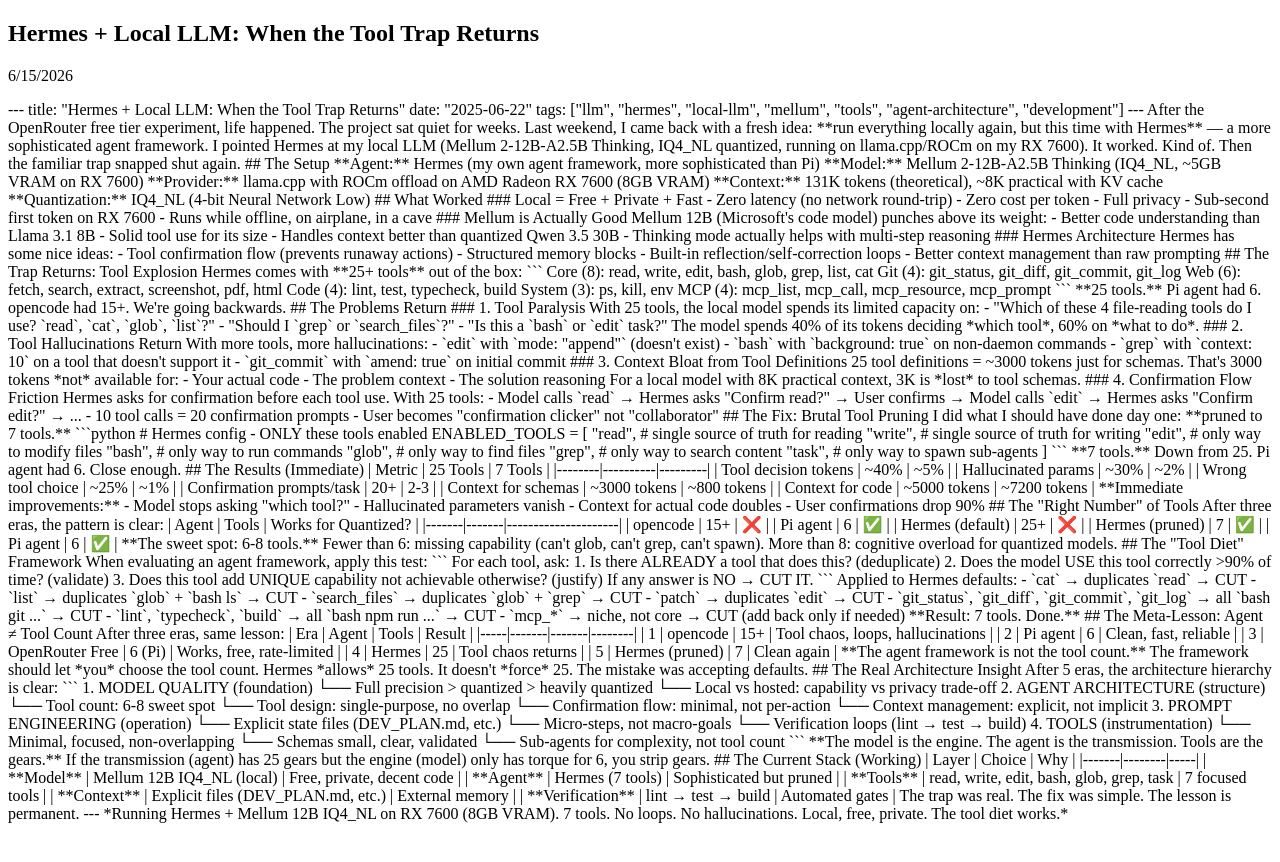
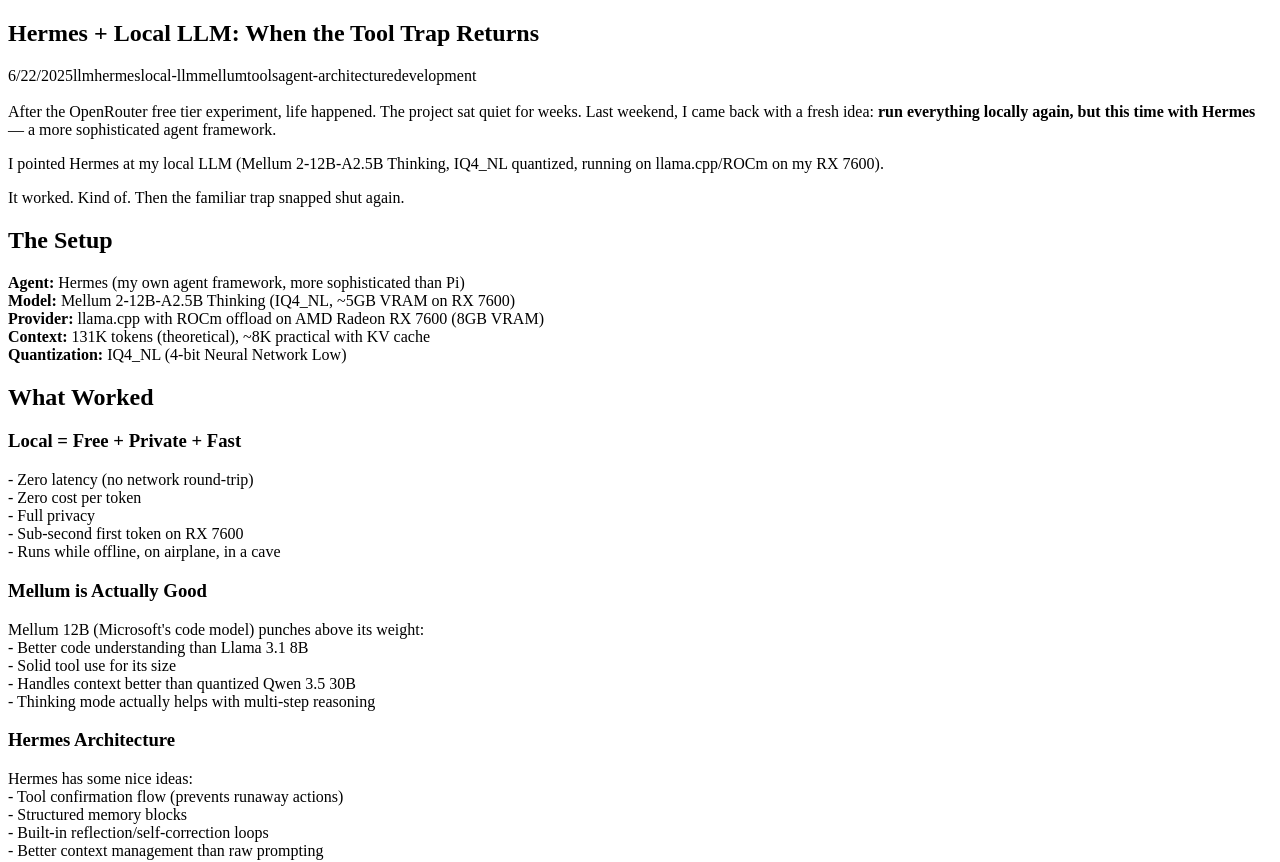
Before and after one commit to admorelli/static-blog, a Next.js app: page /posts/hermes-local-llm-tool-trap in a window 1280 px wide. Shown: the top 862 px of the page. Before the commit the page ends 831 px from the top, so only its background shows below. Built offline with nearby package versions, Linux system fonts and the light colour scheme.

Commit message:
fix: parse frontmatter and render markdown properly in post pages

```diff
--- a/app/posts/[slug]/page.tsx
+++ b/app/posts/[slug]/page.tsx
@@ -9,6 +9,67 @@
   created_at: number;
 }
 
+interface ParsedPost {
+  title: string;
+  date: string;
+  tags: string[];
+  content: string;
+}
+
+function parseFrontmatter(content: string): ParsedPost {
+  const frontmatterRegex = /^---\n([\s\S]*?)\n---\n([\s\S]*)$/;
+  const match = content.match(frontmatterRegex);
+
+  if (!match) {
+    return {
+      title: '',
+      date: '',
+      tags: [],
+      content: content,
+    };
+  }
+
+  const [, frontmatter, markdownContent] = match;
+
+  // Parse YAML frontmatter
+  const titleMatch = frontmatter.match(/title:\s*"([^"]*)"/);
+  const dateMatch = frontmatter.match(/date:\s*"([^"]*)"/);
+  const tagsMatch = frontmatter.match(/tags:\s*(\[[\s\S]*?\])/);
+
+  const title = titleMatch ? titleMatch[1] : '';
+  const date = dateMatch ? dateMatch[1] : '';
+  let tags: string[] = [];
+
+  if (tagsMatch) {
+    try {
+      tags = JSON.parse(tagsMatch[1]);
+    } catch {
+      tags = [];
+    }
+  }
+
+  return { title, date, tags, content: markdownContent };
+}
+
+function markdownToHtml(markdown: string): string {
+  // Simple markdown to HTML conversion for common elements
+  return markdown
+    .replace(/^### (.*$)/gim, '<h3>$1</h3>')
+    .replace(/^## (.*$)/gim, '<h2>$1</h2>')
+    .replace(/^# (.*$)/gim, '<h1>$1</h1>')
+    .replace(/\*\*(.*?)\*\*/gim, '<strong>$1</strong>')
+    .replace(/\*(.*?)\*/gim, '<em>$1</em>')
+    .replace(/`(.*?)`/gim, '<code>$1</code>')
+    .replace(/\n\n/gim, '</p><p>')
+    .replace(/\n/gim, '<br>')
+    .replace(/^\| (.*?) \|$/gim, '<p><strong>$1</strong></p>')
+    .replace(/^\|[-| ]+\|$/gim, '')
+    .replace(/^\| (.*?) \|$/gim, '<p>$1</p>')
+    .replace(/`([^`]+)`/gim, '<code>$1</code>')
+    .replace(/^\s*-\s*(.*)$/gim, '<li>$1</li>')
+    .replace(/^\s*\d+\.\s*(.*)$/gim, '<li>$1</li>');
+}
+
 export async function generateStaticParams() {
   return postsIndex.posts.map((post) => ({ slug: post.slug }));
 }
@@ -17,11 +78,24 @@
   const { slug } = await params;
   const post: Post | undefined = postsIndex.posts.find((p) => p.slug === slug);
   if (!post) return notFound();
+
+  const { title, date, tags, content } = parseFrontmatter(post.content);
+  const htmlContent = markdownToHtml(content);
+
   return (
     <article className="p-6 max-w-2xl mx-auto">
-      <h1 className="text-3xl font-bold mb-2">{post.title}</h1>
-      <p className="text-sm text-gray-500 mb-4">{new Date(post.created_at * 1000).toLocaleDateString()}</p>
-      <div className="prose dark:prose-invert flex-1" dangerouslySetInnerHTML={{ __html: post.content }} />
+      <header className="mb-6">
+        <h1 className="text-3xl font-bold mb-2">{title || post.title}</h1>
+        <div className="flex flex-wrap items-center gap-4 text-sm text-gray-500 mb-4">
+          <time dateTime={date}>{new Date(date).toLocaleDateString()}</time>
+          {tags.map((tag) => (
+            <span key={tag} className="px-2 py-1 bg-gray-100 dark:bg-gray-800 rounded text-xs">
+              {tag}
+            </span>
+          ))}
+        </div>
+      </header>
+      <div className="prose dark:prose-invert flex-1" dangerouslySetInnerHTML={{ __html: htmlContent }} />
     </article>
   );
 }
```
